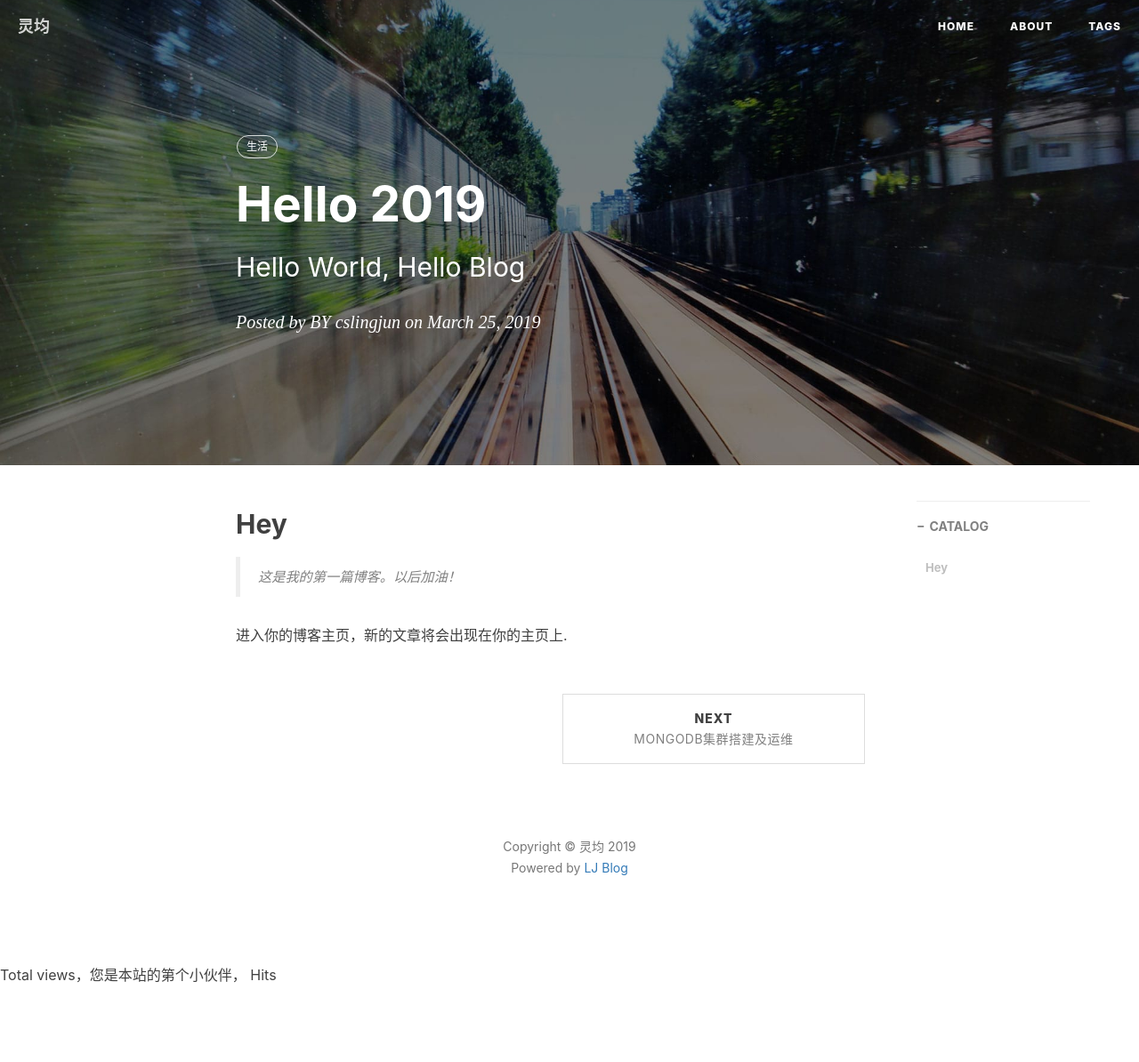
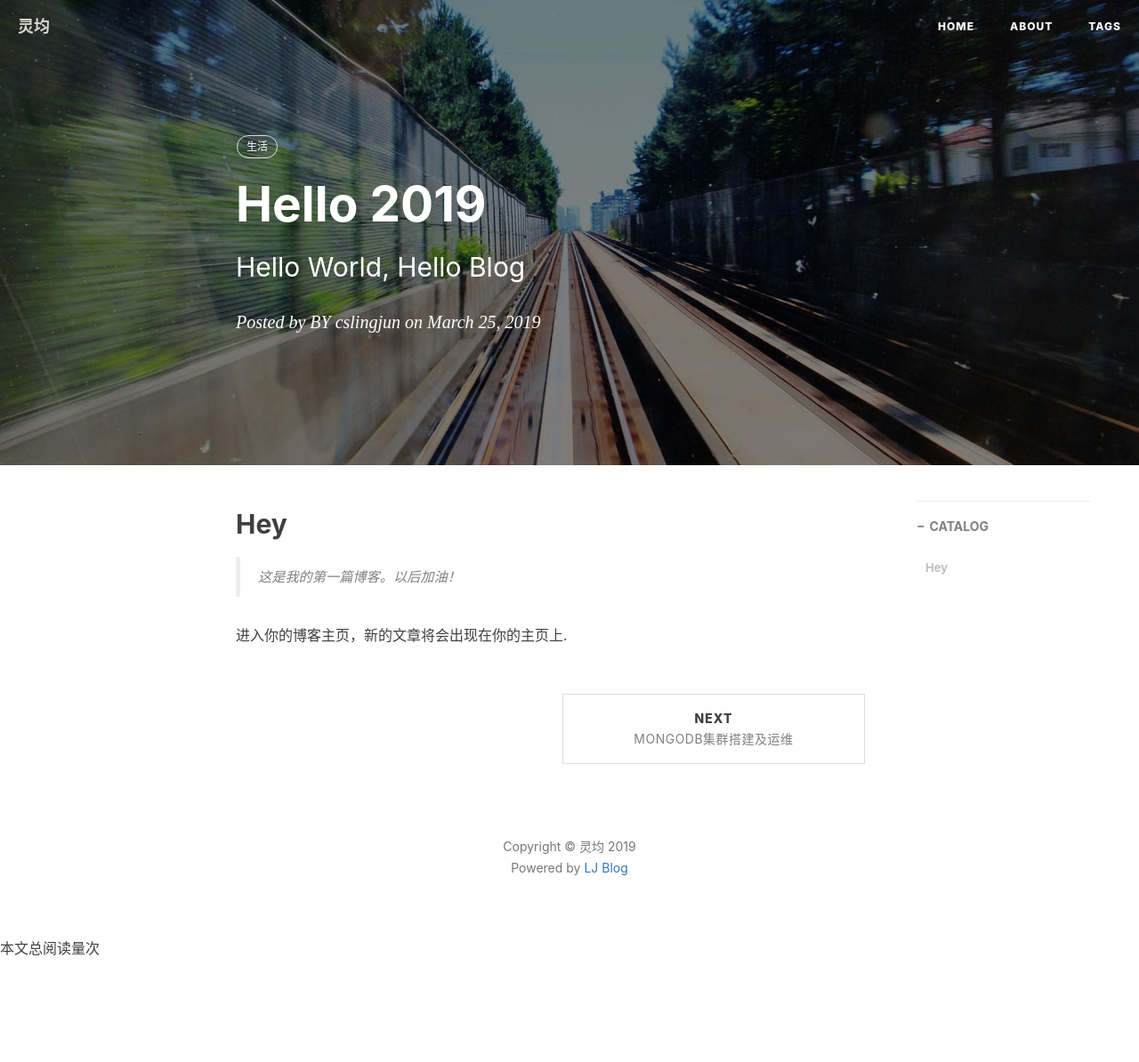
Before and after one commit to cslingjun/cslingjun.github.io, a Jekyll site: the page built from _posts/2019-03-25-Hello-2019.md, in a window 1280 px wide. Shown: the whole page at 89% size. Built offline with Jekyll 4.4.1, drawn with Linux system fonts in a browser that asks for light colours; nearby versions of some CDN libraries; comment, search, counter and statistics services are not loaded; after the commit the page ends 1080 px from its top, so only the background shows below that.

Commit message:
modify blog

```diff
--- a/_includes/footer.html
+++ b/_includes/footer.html
@@ -268,9 +268,9 @@
         });
     });
 </script>
-<!--不蒜子pv/uv统计-->
-<div class="post-meta">
-        <p>Total <span id="busuanzi_value_site_pv"></span> views，您是本站的第<span id="busuanzi_value_site_uv"></span>个小伙伴，<span id="busuanzi_value_page_pv"></span> Hits</p><br/>
-</div>
+
 <script async src="https://dn-lbstatics.qbox.me/busuanzi/2.3/busuanzi.pure.mini.js"></script>
+<span id="busuanzi_container_page_pv">
+  本文总阅读量<span id="busuanzi_value_page_pv"></span>次
+</span>
 {% endif %}
```
